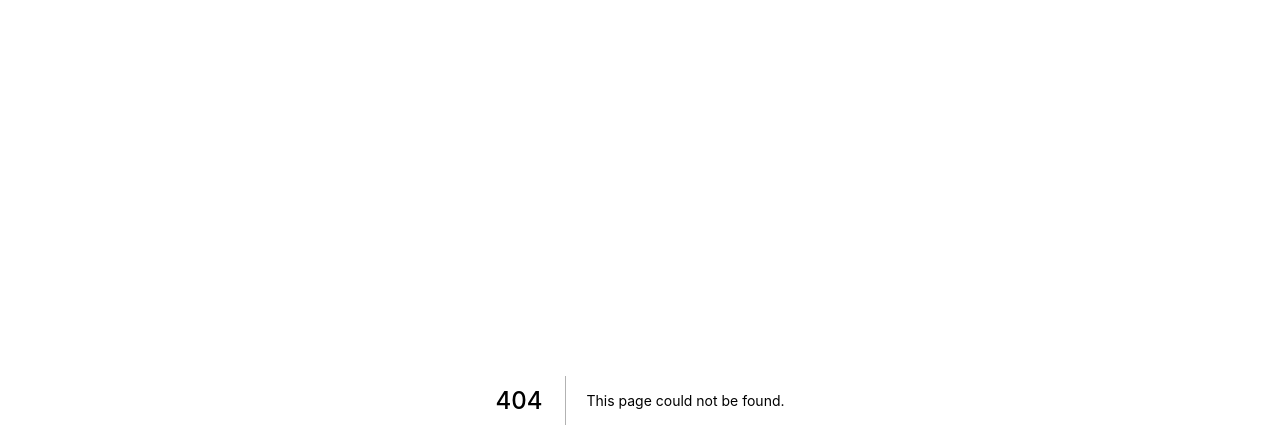
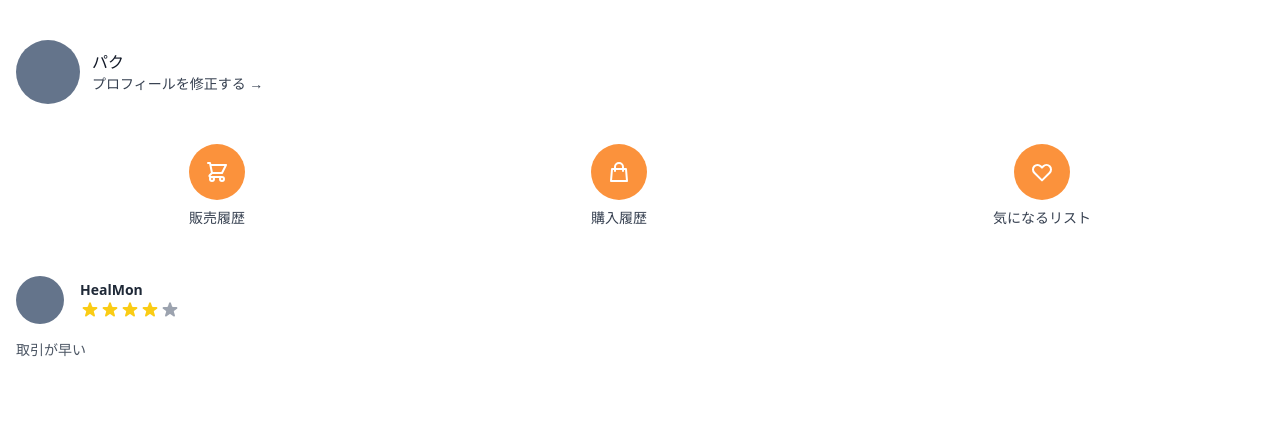
Before and after one commit to RspSang/ninjin-market, a Next.js app: page /profile in a window 1280 px wide. Before the commit this address had no page. Shown: the top 448 px of the page. Built offline with nearby package versions, Linux system fonts and the light colour scheme.

Commit message:
Add profile page UI

```diff
--- /dev/null
+++ b/pages/profile.tsx
@@ -0,0 +1,142 @@
+import type { NextPage } from "next";
+
+const Profile: NextPage = () => {
+  return (
+    <div className="py-10 px-4">
+      <div className="flex items-center space-x-3">
+        <div className="h-16 w-16 rounded-full bg-slate-500" />
+        <div className="flex flex-col">
+          <span className="font-medium text-gray-900">パク</span>
+          <span className="text-sm text-gray-700">
+            プロフィールを修正する &rarr;
+          </span>
+        </div>
+      </div>
+      <div className="mt-10 flex justify-around">
+        <div className="flex flex-col items-center">
+          <div className="flex h-14 w-14 items-center justify-center rounded-full bg-orange-400 text-white">
+            <svg
+              className="h-6 w-6"
+              fill="none"
+              stroke="currentColor"
+              viewBox="0 0 24 24"
+              xmlns="http://www.w3.org/2000/svg"
+            >
+              <path
+                strokeLinecap="round"
+                strokeLinejoin="round"
+                strokeWidth="2"
+                d="M3 3h2l.4 2M7 13h10l4-8H5.4M7 13L5.4 5M7 13l-2.293 2.293c-.63.63-.184 1.707.707 1.707H17m0 0a2 2 0 100 4 2 2 0 000-4zm-8 2a2 2 0 11-4 0 2 2 0 014 0z"
+              ></path>
+            </svg>
+          </div>
+          <span className="mt-2 text-sm font-medium text-gray-700">
+            販売履歴
+          </span>
+        </div>
+        <div className="flex flex-col items-center">
+          <div className="flex h-14 w-14 items-center justify-center rounded-full bg-orange-400 text-white">
+            <svg
+              className="h-6 w-6"
+              fill="none"
+              stroke="currentColor"
+              viewBox="0 0 24 24"
+              xmlns="http://www.w3.org/2000/svg"
+            >
+              <path
+                strokeLinecap="round"
+                strokeLinejoin="round"
+                strokeWidth="2"
+                d="M16 11V7a4 4 0 00-8 0v4M5 9h14l1 12H4L5 9z"
+              ></path>
+            </svg>
+          </div>
+          <span className="mt-2 text-sm font-medium text-gray-700">
+            購入履歴
+          </span>
+        </div>
+        <div className="flex flex-col items-center">
+          <div className="flex h-14 w-14 items-center justify-center rounded-full bg-orange-400 text-white">
+            <svg
+              className="h-6 w-6"
+              fill="none"
+              stroke="currentColor"
+              viewBox="0 0 24 24"
+              xmlns="http://www.w3.org/2000/svg"
+            >
+              <path
+                strokeLinecap="round"
+                strokeLinejoin="round"
+                strokeWidth="2"
+                d="M4.318 6.318a4.5 4.5 0 000 6.364L12 20.364l7.682-7.682a4.5 4.5 0 00-6.364-6.364L12 7.636l-1.318-1.318a4.5 4.5 0 00-6.364 0z"
+              ></path>
+            </svg>
+          </div>
+          <span className="mt-2 text-sm font-medium text-gray-700">
+            気になるリスト
+          </span>
+        </div>
+      </div>
+      <div className="mt-12">
+        <div className="flex items-center space-x-4">
+          <div className="h-12 w-12 rounded-full bg-slate-500" />
+          <div>
+            <h4 className="text-sm font-bold text-gray-800">HealMon</h4>
+            <div className="flex items-center">
+              <svg
+                className="h-5 w-5 text-yellow-400"
+                xmlns="http://www.w3.org/2000/svg"
+                viewBox="0 0 20 20"
+                fill="currentColor"
+                aria-hidden="true"
+              >
+                <path d="M9.049 2.927c.3-.921 1.603-.921 1.902 0l1.07 3.292a1 1 0 00.95.69h3.462c.969 0 1.371 1.24.588 1.81l-2.8 2.034a1 1 0 00-.364 1.118l1.07 3.292c.3.921-.755 1.688-1.54 1.118l-2.8-2.034a1 1 0 00-1.175 0l-2.8 2.034c-.784.57-1.838-.197-1.539-1.118l1.07-3.292a1 1 0 00-.364-1.118L2.98 8.72c-.783-.57-.38-1.81.588-1.81h3.461a1 1 0 00.951-.69l1.07-3.292z" />
+              </svg>
+              <svg
+                className="h-5 w-5 text-yellow-400"
+                xmlns="http://www.w3.org/2000/svg"
+                viewBox="0 0 20 20"
+                fill="currentColor"
+                aria-hidden="true"
+              >
+                <path d="M9.049 2.927c.3-.921 1.603-.921 1.902 0l1.07 3.292a1 1 0 00.95.69h3.462c.969 0 1.371 1.24.588 1.81l-2.8 2.034a1 1 0 00-.364 1.118l1.07 3.292c.3.921-.755 1.688-1.54 1.118l-2.8-2.034a1 1 0 00-1.175 0l-2.8 2.034c-.784.57-1.838-.197-1.539-1.118l1.07-3.292a1 1 0 00-.364-1.118L2.98 8.72c-.783-.57-.38-1.81.588-1.81h3.461a1 1 0 00.951-.69l1.07-3.292z" />
+              </svg>
+              <svg
+                className="h-5 w-5 text-yellow-400"
+                xmlns="http://www.w3.org/2000/svg"
+                viewBox="0 0 20 20"
+                fill="currentColor"
+                aria-hidden="true"
+              >
+                <path d="M9.049 2.927c.3-.921 1.603-.921 1.902 0l1.07 3.292a1 1 0 00.95.69h3.462c.969 0 1.371 1.24.588 1.81l-2.8 2.034a1 1 0 00-.364 1.118l1.07 3.292c.3.921-.755 1.688-1.54 1.118l-2.8-2.034a1 1 0 00-1.175 0l-2.8 2.034c-.784.57-1.838-.197-1.539-1.118l1.07-3.292a1 1 0 00-.364-1.118L2.98 8.72c-.783-.57-.38-1.81.588-1.81h3.461a1 1 0 00.951-.69l1.07-3.292z" />
+              </svg>
+              <svg
+                className="h-5 w-5 text-yellow-400"
+                xmlns="http://www.w3.org/2000/svg"
+                viewBox="0 0 20 20"
+                fill="currentColor"
+                aria-hidden="true"
+              >
+                <path d="M9.049 2.927c.3-.921 1.603-.921 1.902 0l1.07 3.292a1 1 0 00.95.69h3.462c.969 0 1.371 1.24.588 1.81l-2.8 2.034a1 1 0 00-.364 1.118l1.07 3.292c.3.921-.755 1.688-1.54 1.118l-2.8-2.034a1 1 0 00-1.175 0l-2.8 2.034c-.784.57-1.838-.197-1.539-1.118l1.07-3.292a1 1 0 00-.364-1.118L2.98 8.72c-.783-.57-.38-1.81.588-1.81h3.461a1 1 0 00.951-.69l1.07-3.292z" />
+              </svg>
+              <svg
+                className="h-5 w-5 text-gray-400"
+                xmlns="http://www.w3.org/2000/svg"
+                viewBox="0 0 20 20"
+                fill="currentColor"
+                aria-hidden="true"
+              >
+                <path d="M9.049 2.927c.3-.921 1.603-.921 1.902 0l1.07 3.292a1 1 0 00.95.69h3.462c.969 0 1.371 1.24.588 1.81l-2.8 2.034a1 1 0 00-.364 1.118l1.07 3.292c.3.921-.755 1.688-1.54 1.118l-2.8-2.034a1 1 0 00-1.175 0l-2.8 2.034c-.784.57-1.838-.197-1.539-1.118l1.07-3.292a1 1 0 00-.364-1.118L2.98 8.72c-.783-.57-.38-1.81.588-1.81h3.461a1 1 0 00.951-.69l1.07-3.292z" />
+              </svg>
+            </div>
+          </div>
+        </div>
+        <div className="mt-4 text-sm text-gray-600">
+          <p>取引が早い</p>
+        </div>
+      </div>
+    </div>
+  );
+};
+
+export default Profile;
```
